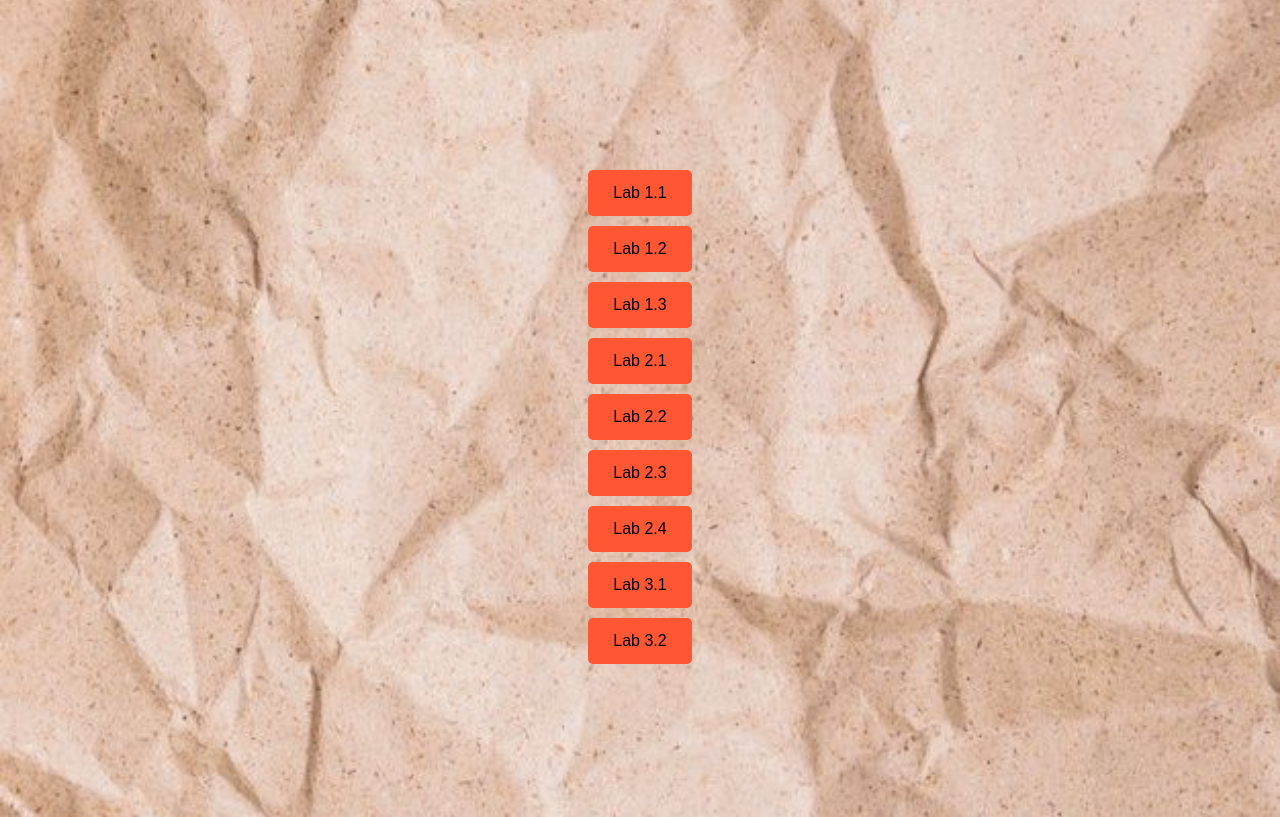
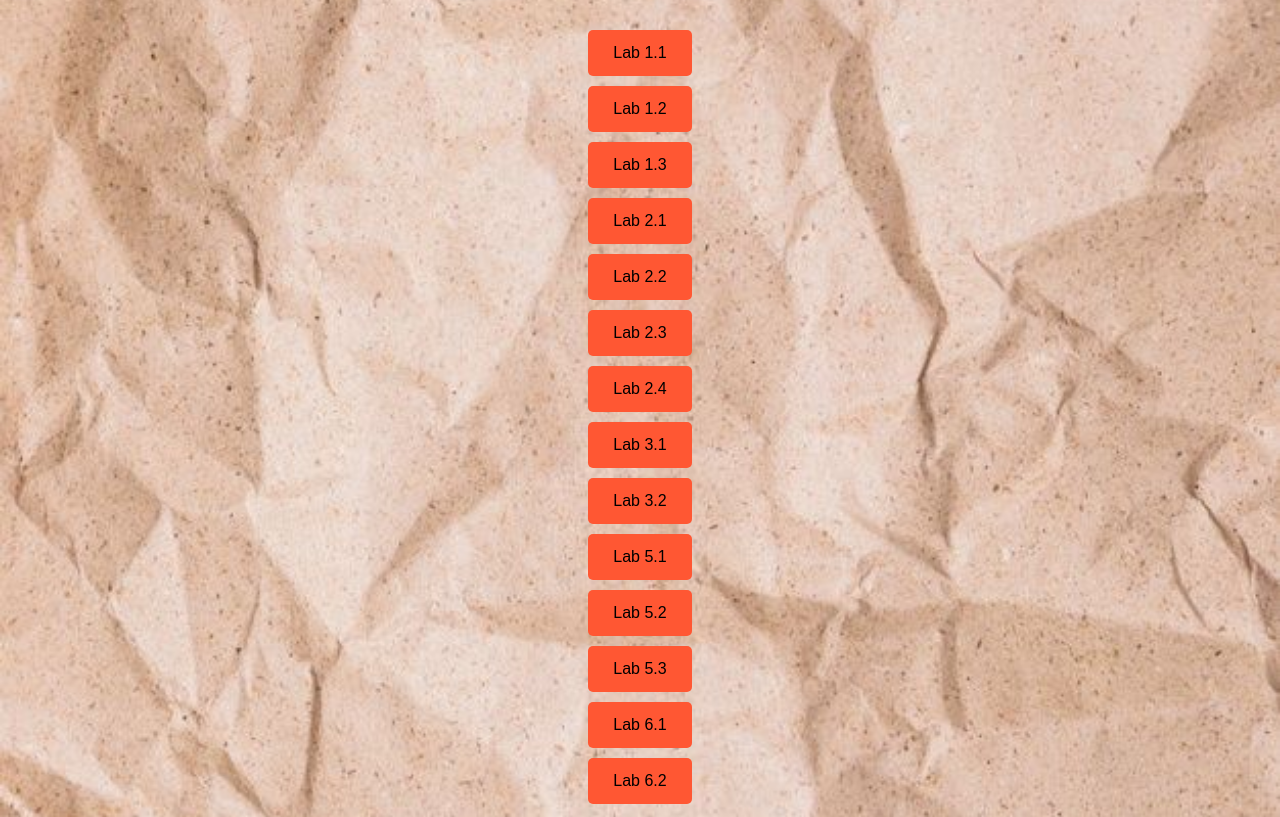
Before and after one commit to HAN69696969/LAB-C0S30045, a plain HTML site: page index.html in a window 1280 px wide. Shown: the part 99-916 px from the top of the page. Drawn offline with Linux system fonts and the light colour scheme.

Commit message:
Update index.html

```diff
--- a/index.html
+++ b/index.html
@@ -71,6 +71,11 @@
         <a href="Lab2.4.html" class="button-link">Lab 2.4</a>
         <a href="Lab3.1.html" class="button-link">Lab 3.1</a>
         <a href="Lab3.2.html" class="button-link">Lab 3.2</a>
+        <a href="Lab5.1.html" class="button-link">Lab 5.1</a>
+        <a href="Lab5.2.html" class="button-link">Lab 5.2</a>
+        <a href="Lab5.3.html" class="button-link">Lab 5.3</a>
+        <a href="Lab6.1.html" class="button-link">Lab 6.1</a>
+        <a href="Lab6.2.html" class="button-link">Lab 6.2</a>
     </div>
 </body>
 </html>
```
